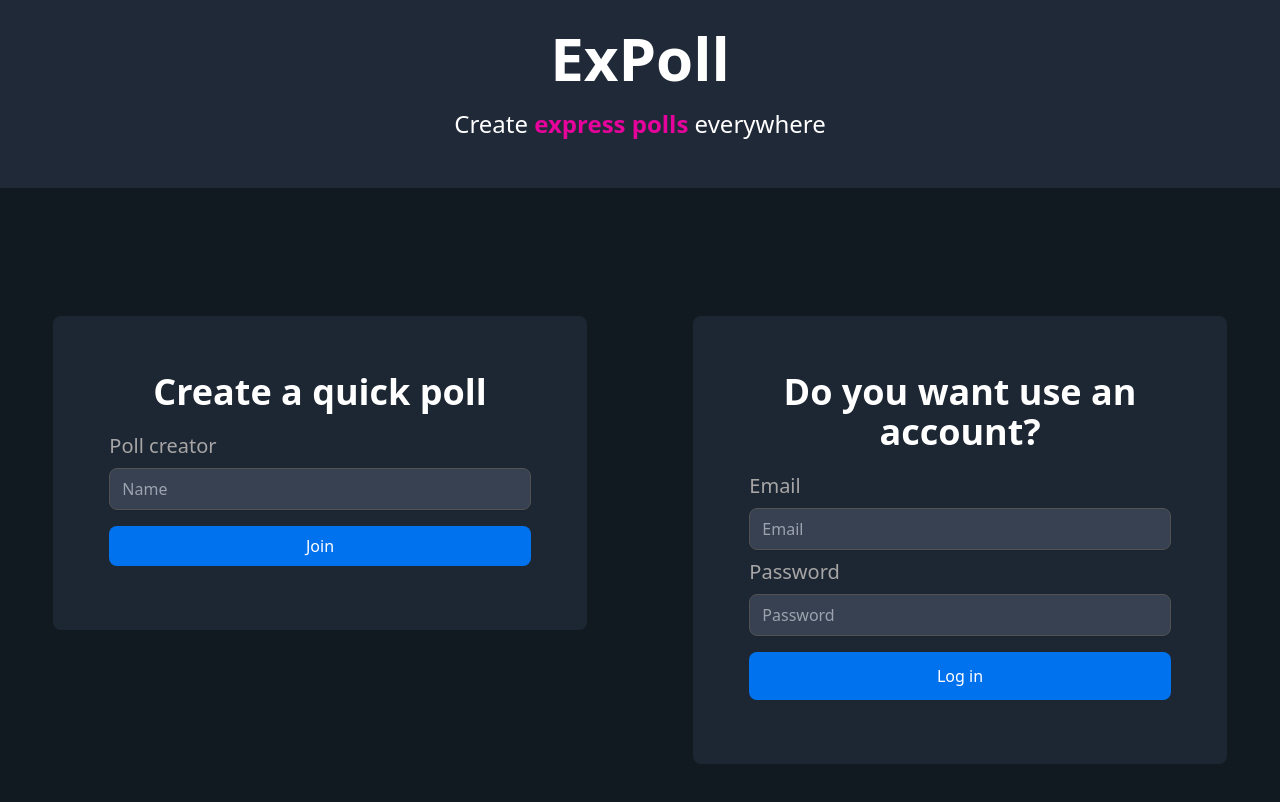
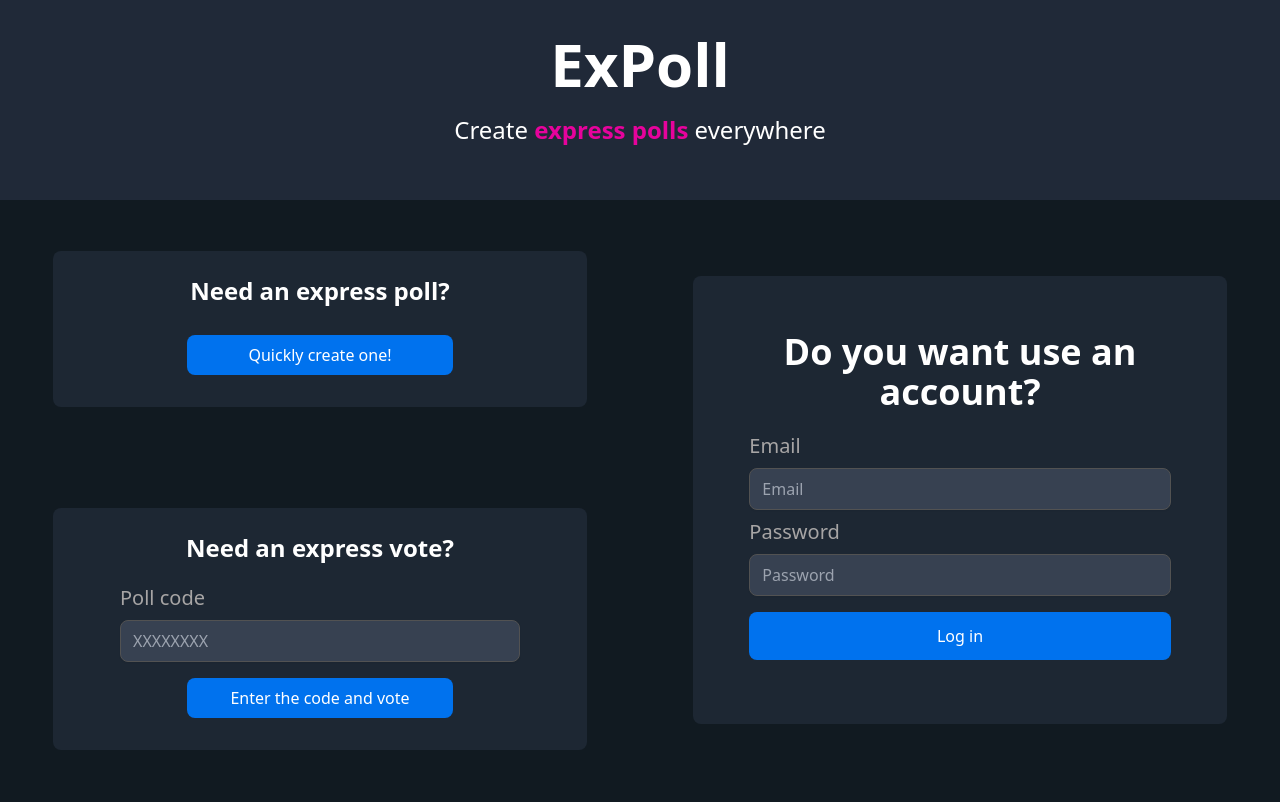
Before and after one commit to Hector-f-Romero/ExPoll, a React (Vite) app: page / in a window 1280 px wide. Shown: the top 802 px of the page. Built offline with nearby package versions, Linux system fonts and the light colour scheme; no server answers; what tailwindcss-animated would draw is missing.

Commit message:
Creation of page to enter a poll id to vote for it. Restructuring of the home page and a hidden button to finish poll at least that the creator enter the monitoring page. The answer now is associated with the id of the user that sends it.

```diff
--- a/src/App.jsx
+++ b/src/App.jsx
@@ -1,6 +1,6 @@
 import { BrowserRouter, Route, Routes } from "react-router-dom";
 
-import { MonitorPoll, CreatePoll, Home, Register, AnswerPoll, History } from "./pages/";
+import { MonitorPoll, CreatePoll, Home, Register, AnswerPoll, History, AnswerMenu } from "./pages/";
 import ProtectedRoutes from "./routes/ProtectedRoutes";
 import { UserProvider } from "./context";
 
@@ -13,6 +13,7 @@ const App = () => {
 					<Route path="/create" element={<CreatePoll />} />
 					<Route path="/monitor/:id" element={<MonitorPoll />} />
 					<Route path="/register" element={<Register />} />
+					<Route path="/answer" element={<AnswerMenu />} />
 					<Route path="/answer/poll/:id" element={<AnswerPoll />} />
 
 					<Route element={<ProtectedRoutes allowedFor={import.meta.env.VITE_USER_ROLE_ID} />}>
--- a/src/components/CountDown.jsx
+++ b/src/components/CountDown.jsx
@@ -19,8 +19,8 @@ const CountDown = ({ poll, setPoll }) => {
 		eventSource.addEventListener("finishPoll", (event) => {
 			const getUpdatedData = async () => {
 				const { data } = await getPollService(poll.id);
-				data.formattedFinishAt = formatISODate(data.finishAt);
-				setPoll(data);
+				data.poll.formattedFinishAt = formatISODate(data.poll.finishAt);
+				setPoll(data.poll);
 				setCountDown(event.data);
 			};
 			getUpdatedData();
--- a/src/components/NavBar.jsx
+++ b/src/components/NavBar.jsx
@@ -13,11 +13,12 @@ const NavBar = () => {
 		{ id: 1, name: "Home", link: "/" },
 		{ id: 2, name: "Register", link: "/" },
 		{ id: 3, name: "Create", link: "/create" },
+		{ id: 4, name: "Vote", link: "/answer" },
 	];
 
 	const linksAuthenticatedUser = [
 		{ id: 1, name: "Create", link: "/create" },
-		{ id: 2, name: "Participate", link: "/answer" },
+		{ id: 2, name: "Vote", link: "/answer" },
 		{ id: 3, name: "History", link: "/history" },
 		{
 			id: 4,
--- a/src/components/PollView.jsx
+++ b/src/components/PollView.jsx
@@ -49,8 +49,8 @@ const PollView = ({ poll, setPoll }) => {
 
 	useEffect(() => {
 		const connectToPollRoom = () => {
-			console.log(`Conectado a ${poll.id}`);
-			console.log(socket);
+			// console.log(`Conectado a ${poll.id}`);
+			// console.log(socket);
 			socket.emit("link-poll", { id: poll.id });
 		};
 
--- /dev/null
+++ b/src/pages/AnswerMenu.jsx
@@ -0,0 +1,71 @@
+import { useForm } from "react-hook-form";
+import { useNavigate } from "react-router-dom";
+
+import { Input, MODAL_TYPES, NavBar, showModal } from "../components";
+import { getPollService } from "../services/poll.service";
+
+const AnswerMenu = () => {
+	const {
+		register,
+		handleSubmit,
+		formState: { errors },
+	} = useForm({});
+	const navigate = useNavigate();
+
+	const onSubmit = async (data) => {
+		try {
+			console.log(data);
+			const res = await getPollService(data.poll);
+			if (res.status === 200) {
+				navigate(`/answer/poll/${res.data.poll.id}`);
+			} else {
+				throw new Error("Don't exist poll");
+			}
+		} catch (error) {
+			console.log(error);
+			await showModal({
+				title: "Error",
+				text: error.response.data.error,
+				type: MODAL_TYPES.ERROR,
+				confirmText: "Ok",
+			});
+		}
+	};
+
+	return (
+		<>
+			<NavBar />
+			<div className="flex justify-center items-center h-screen">
+				<div className="bg-main-card w-10/12 h-fit m-auto py-6 rounded-lg text-[#a7a5a5] animate-fade-up animate-once animate-duration-1000 animate-delay-500 animate-ease-in-out">
+					<h2 className="text-lg sm:text-xl lg:text-2xl mb-5 font-semibold text-center text-white">
+						Need an express vote?
+					</h2>
+					<form onSubmit={handleSubmit(onSubmit)}>
+						<div className="mx-auto w-3/4">
+							<Input
+								label={"Poll code"}
+								placeholder={"XXXXXXXX"}
+								type="text"
+								name={"poll"}
+								required={{ value: true, message: "Poll code cannot be empty." }}
+								minLength={{ value: 24, message: "The poll codes have to 24 charaters." }}
+								maxLength={{ value: 24, message: "The poll codes have to 24 charaters." }}
+								register={register}
+								errors={errors.poll}
+							/>
+						</div>
+						<div className="flex justify-center items-center">
+							<button
+								type="submit"
+								className="w-2/4 px-4 py-2 my-2 text-white font-medium text-sm sm:text-base bg-primary-button hover:bg-hover-primary-button active:bg-hover-primary-button rounded-lg duration-150">
+								Enter the code and vote
+							</button>
+						</div>
+					</form>
+				</div>
+			</div>
+		</>
+	);
+};
+
+export default AnswerMenu;
--- a/src/pages/Home.jsx
+++ b/src/pages/Home.jsx
@@ -3,7 +3,7 @@ import { useContext } from "react";
 import { useNavigate } from "react-router-dom";
 
 import { Input, MODAL_TYPES, showModal } from "../components";
-import { loginUserService } from "../services";
+import { getPollService, loginUserService } from "../services";
 import { UserContext } from "../context/UserContext";
 import { setTokenAuth } from "../helpers/localStorageManagement";
 
@@ -13,9 +13,30 @@ const Home = () => {
 	const formLogin = useForm();
 	const navigate = useNavigate();
 
-	const onSubmitWithoutAuth = (data) => {
+	const onSubmitWithoutAuth = async (data) => {
 		console.log(data);
-		navigate("/create");
+		try {
+			const res = await getPollService(data.poll);
+			console.log(res);
+			navigate(`/answer/poll/${res.data.poll.id}`);
+		} catch (error) {
+			console.log(error);
+			if (error.response.status === 400) {
+				await showModal({
+					title: "Error",
+					text: error.response.data.error.id.msg,
+					type: MODAL_TYPES.ERROR,
+					confirmText: "OK",
+				});
+			} else {
+				await showModal({
+					title: "Error",
+					text: error.response.data.error,
+					type: MODAL_TYPES.ERROR,
+					confirmText: "OK",
+				});
+			}
+		}
 	};
 
 	const onSubmitLogin = async (data) => {
@@ -38,7 +59,7 @@ const Home = () => {
 
 	return (
 		<>
-			<div className="bg-[#202938] flex flex-col justify-center items-center py-7 text-white">
+			<div className="bg-[#202938] flex flex-col justify-center items-center py-7 text-white h-[25vh]">
 				<h1 className="text-5xl sm:text-6xl font-bold animate-fade-up animate-once animate-duration-1000 animate-ease-in-out">
 					ExPoll
 				</h1>
@@ -46,31 +67,50 @@ const Home = () => {
 					Create <span className="text-[#e6039c] font-semibold">express polls</span> everywhere
 				</p>
 			</div>
-			<div className="grid grid-cols-1 sm:grid-cols-2 h-[80vh] relative">
-				<div className="bg-main-card w-10/12 relative top-8 sm:top-32 h-fit mx-auto px-8 sm:px-14 py-5 sm:py-14 rounded-lg text-[#a7a5a5] animate-fade-up animate-once animate-duration-1000 animate-delay-500 animate-ease-in-out">
-					<h2 className="text-2xl sm:text-3xl lg:text-4xl mb-5 font-semibold text-center text-white">
-						Create a quick poll
-					</h2>
-					<form onSubmit={formWithoutAuth.handleSubmit(onSubmitWithoutAuth)} className="">
-						<Input
-							label={"Poll creator"}
-							placeholder={"Name"}
-							type="text"
-							name={"creator"}
-							required={{ value: true, message: "Name is required." }}
-							minLength={{ value: 3, message: "Name must be between 3 and 10 character." }}
-							maxLength={{ value: 10, message: "Name must be between 3 and 10 character." }}
-							register={formWithoutAuth.register}
-							errors={formWithoutAuth.formState.errors.creator}
-						/>
-						<button
-							type="submit"
-							className="w-full px-4 py-2 my-2 text-white font-medium bg-primary-button hover:bg-hover-primary-button active:bg-hover-primary-button rounded-lg duration-150">
-							Join
-						</button>
-					</form>
+			<div className="grid gap-5 sm:gap-0 grid-cols-1 sm:grid-cols-2 h-[75vh] ">
+				<div className="flex flex-col mt-7 sm:mt-0 gap-5 sm:gap-0">
+					<div className="bg-main-card w-10/12 h-fit m-auto py-6 rounded-lg text-[#a7a5a5] animate-fade-up animate-once animate-duration-1000 animate-delay-500 animate-ease-in-out">
+						<h2 className="text-lg sm:text-xl lg:text-2xl mb-5 font-semibold text-center text-white">
+							Need an express poll?
+						</h2>
+						<div className="flex justify-center items-center">
+							<button
+								type="submit"
+								onClick={() => navigate("/create")}
+								className="w-2/4 px-4 py-2 my-2 text-white font-medium text-sm sm:text-base bg-primary-button hover:bg-hover-primary-button active:bg-hover-primary-button rounded-lg duration-150">
+								Quickly create one!
+							</button>
+						</div>
+					</div>
+					<div className="bg-main-card w-10/12 h-fit m-auto py-6 rounded-lg text-[#a7a5a5] animate-fade-up animate-once animate-duration-1000 animate-delay-500 animate-ease-in-out">
+						<h2 className="text-lg sm:text-xl lg:text-2xl mb-5 font-semibold text-center text-white">
+							Need an express vote?
+						</h2>
+						<form onSubmit={formWithoutAuth.handleSubmit(onSubmitWithoutAuth)}>
+							<div className="mx-auto w-3/4">
+								<Input
+									label={"Poll code"}
+									placeholder={"XXXXXXXX"}
+									type="text"
+									name={"poll"}
+									required={{ value: true, message: "Poll code cannot be empty." }}
+									minLength={{ value: 24, message: "The poll codes have to 24 charaters." }}
+									maxLength={{ value: 24, message: "The poll codes have to 24 charaters." }}
+									register={formWithoutAuth.register}
+									errors={formWithoutAuth.formState.errors.poll}
+								/>
+							</div>
+							<div className="flex justify-center items-center">
+								<button
+									type="submit"
+									className="w-2/4 px-4 py-2 my-2 text-white font-medium text-sm sm:text-base bg-primary-button hover:bg-hover-primary-button active:bg-hover-primary-button rounded-lg duration-150">
+									Enter the code and vote
+								</button>
+							</div>
+						</form>
+					</div>
 				</div>
-				<div className="bg-main-card w-10/12 relative top-8 sm:top-32 h-fit mx-auto px-8 sm:px-14 py-5 sm:py-14 rounded-lg text-[#a7a5a5] animate-fade-up animate-once animate-duration-1000 animate-delay-500 animate-ease-in-out">
+				<div className="bg-main-card w-10/12 h-fit m-auto px-8 sm:px-14 py-5 sm:py-14 rounded-lg text-[#a7a5a5] animate-fade-up animate-once animate-duration-1000 animate-delay-500 animate-ease-in-out">
 					<h2 className="text-2xl sm:text-3xl lg:text-4xl mb-5 font-semibold text-center text-white">
 						Do you want use an account?
 					</h2>
@@ -95,7 +135,7 @@ const Home = () => {
 						/>
 						<button
 							type="submit"
-							className="w-full px-4 py-2 sm:py-3 my-2 text-white font-medium bg-primary-button hover:bg-hover-primary-button active:bg-hover-primary-button rounded-lg duration-150">
+							className="w-full px-4 py-2 sm:py-3 my-2 text-sm sm:text-base text-white font-medium bg-primary-button hover:bg-hover-primary-button active:bg-hover-primary-button rounded-lg duration-150">
 							Log in
 						</button>
 					</form>
--- a/src/pages/index.js
+++ b/src/pages/index.js
@@ -1,3 +1,4 @@
+export { default as AnswerMenu } from "./AnswerMenu";
 export { default as AnswerPoll } from "./AnswerPoll";
 export { default as CreatePoll } from "./CreatePoll";
 export { default as History } from "./History";
```
Also changed, not shown: src/pages/AnswerPoll.jsx (+13 -6 lines), src/pages/CreatePoll.jsx (+25 -5 lines), src/pages/MonitorPoll.jsx (+32 -12 lines).
